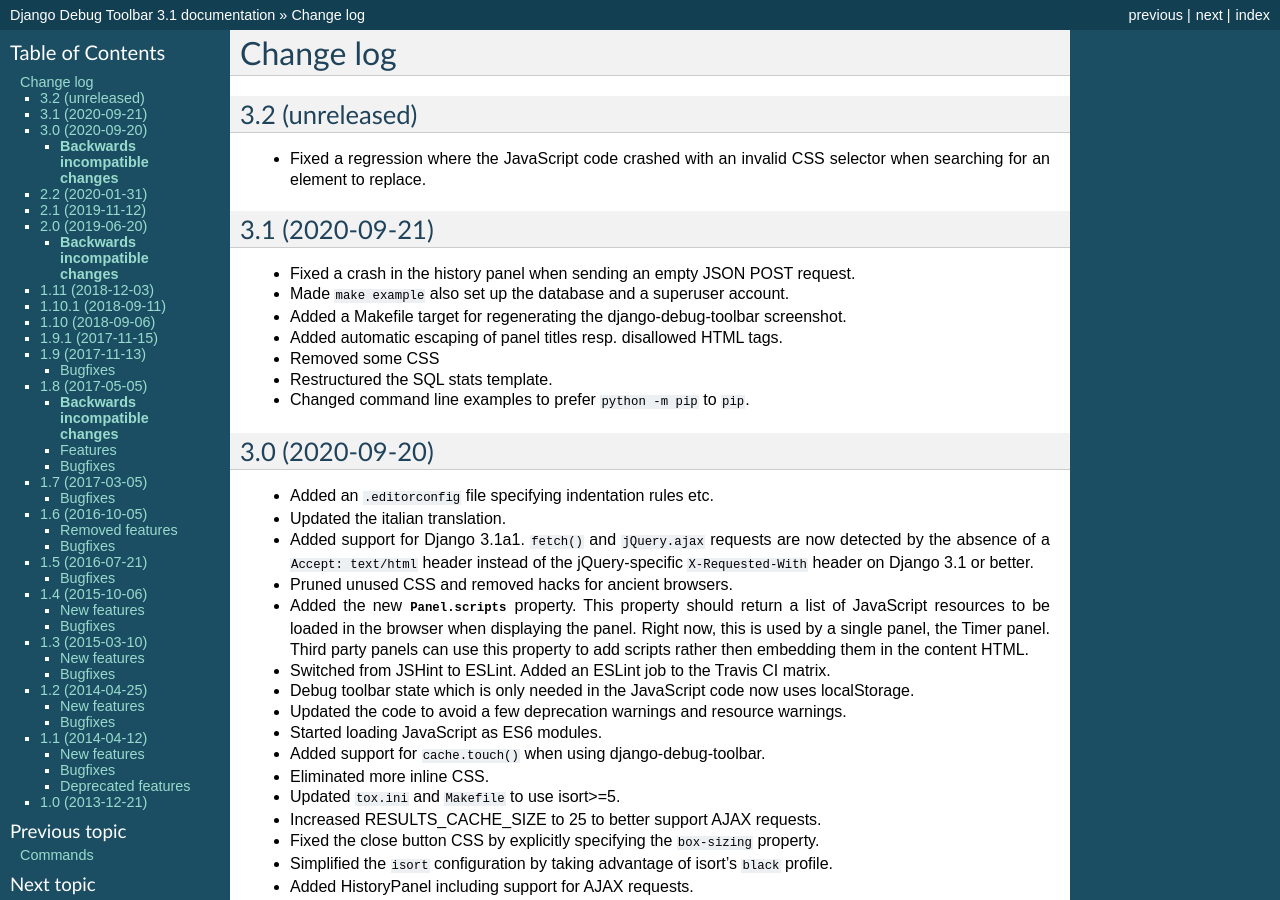
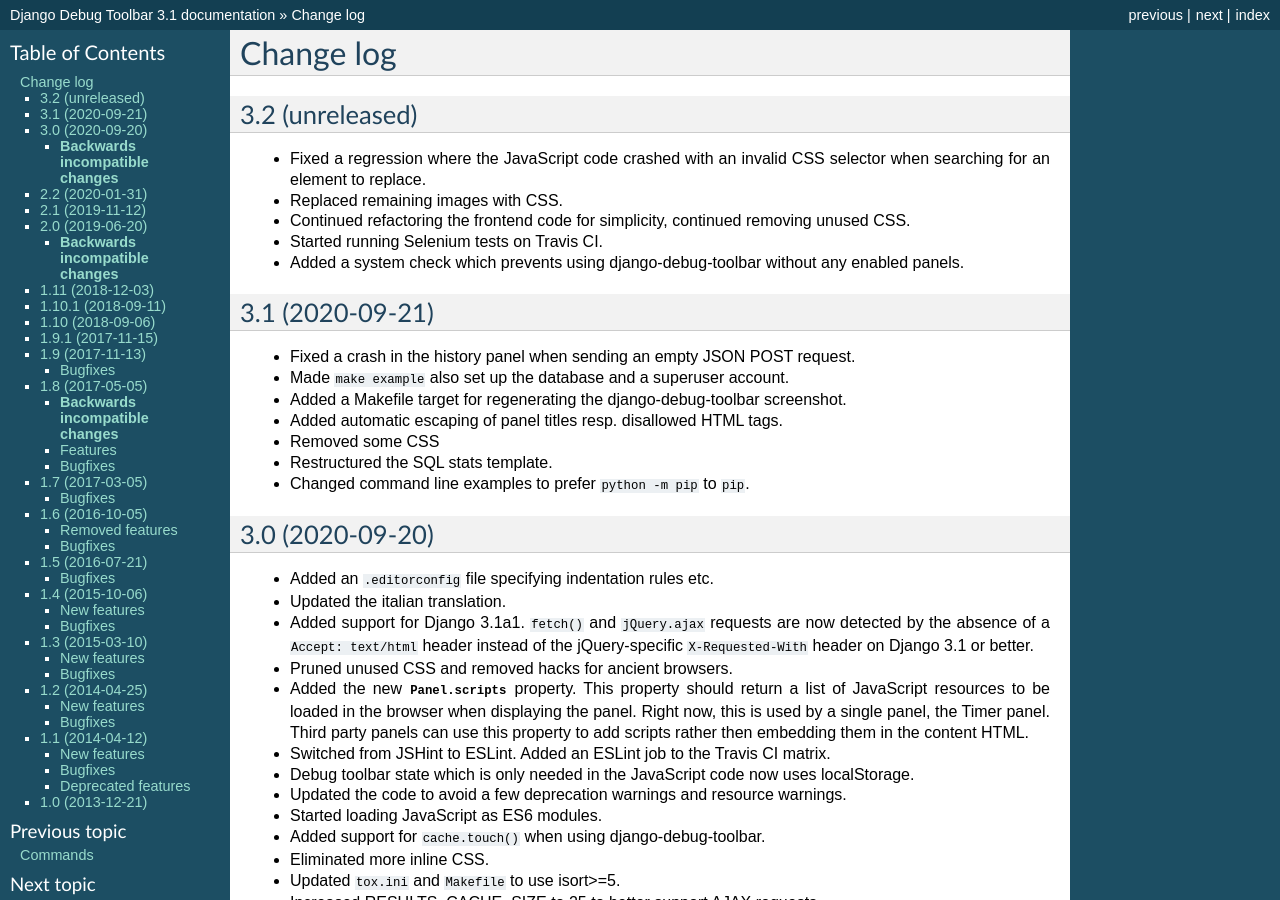
Before and after one commit to jazzband/django-debug-toolbar, a Sphinx documentation site: the page built from docs/changes.rst, in a window 1280 px wide and 900 px high. Built offline with Sphinx 7.4.7, drawn with Linux system fonts in a browser that asks for light colours.

Commit message:
Documented changes since 3.1

```diff
--- a/docs/changes.rst
+++ b/docs/changes.rst
@@ -6,6 +6,12 @@
 
 * Fixed a regression where the JavaScript code crashed with an invalid
   CSS selector when searching for an element to replace.
+* Replaced remaining images with CSS.
+* Continued refactoring the frontend code for simplicity, continued
+  removing unused CSS.
+* Started running Selenium tests on Travis CI.
+* Added a system check which prevents using django-debug-toolbar without
+  any enabled panels.
 
 
 3.1 (2020-09-21)
```
